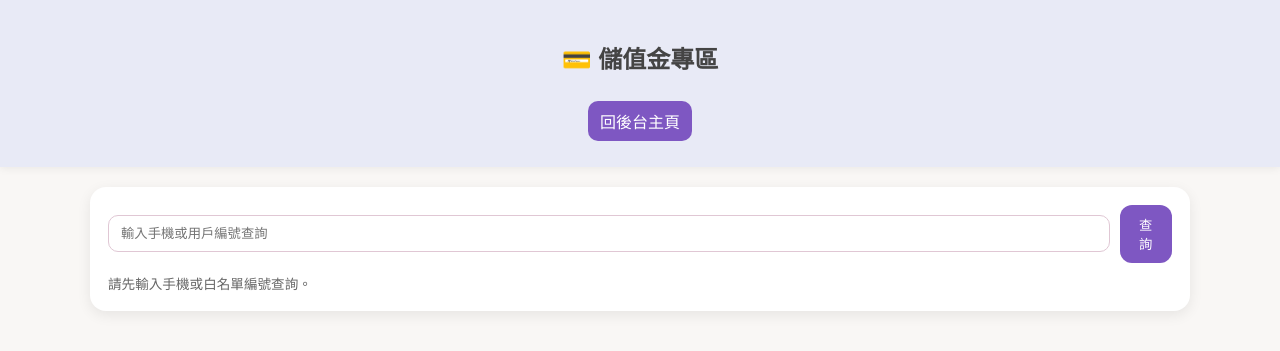
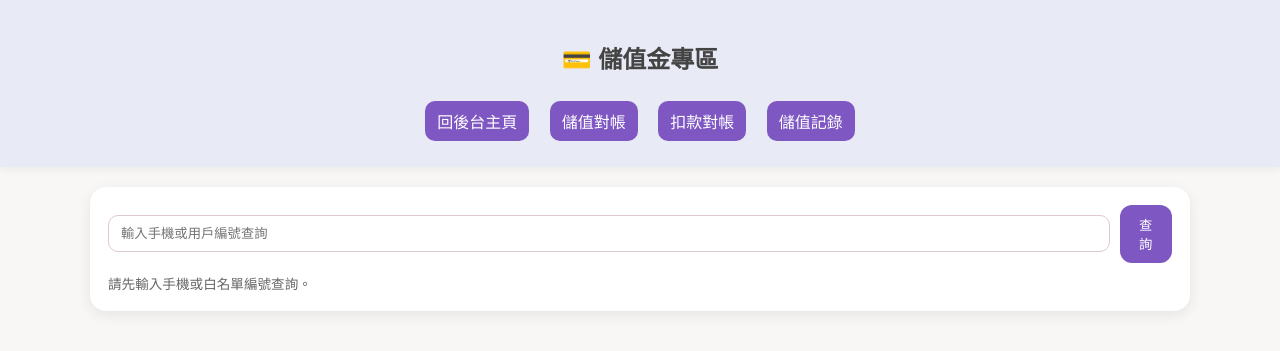
Before and after one commit to Suan0503/Test_Mod, a Flask app: page /admin/wallet in a window 1280 px wide. Shown: the top 351 px of the page. Run offline with Flask 3, Linux system fonts and the light colour scheme; parts of the project's set-up code (start-up, migrations or seed data) failed here and were passed over; some libraries are stand-ins or nearby versions; some web fonts are replaced.

Commit message:
Update wallet.html

```diff
--- a/templates/wallet.html
+++ b/templates/wallet.html
@@ -35,7 +35,10 @@
 <body>
   <div class="header">
     <h2>💳 儲值金專區</h2>
-    <a href="/admin/home">回後台主頁</a>
+  <a href="/admin/home">回後台主頁</a>
+  <a href="/admin/wallet/reconcile">儲值對帳</a>
+  <a href="/admin/wallet/reconcile/consume">扣款對帳</a>
+  <a href="/admin/wallet/summary">儲值記錄</a>
   </div>
   {% with messages = get_flashed_messages(with_categories=true) %}
     {% if messages %}
@@ -65,9 +68,6 @@
 
     {% if wallet %}
       <div style="margin-bottom:18px;display:flex;gap:8px;flex-wrap:wrap">
-        <a href="/admin/wallet/reconcile" style="background:#5e35b1;color:#fff;padding:6px 10px;border-radius:8px;text-decoration:none;font-size:.75rem">儲值對帳</a>
-        <a href="/admin/wallet/reconcile/consume" style="background:#3949ab;color:#fff;padding:6px 10px;border-radius:8px;text-decoration:none;font-size:.75rem">扣款對帳</a>
-        <a href="/admin/wallet/summary" style="background:#283593;color:#fff;padding:6px 10px;border-radius:8px;text-decoration:none;font-size:.75rem">儲值記錄</a>
       </div>
     <div class="row">
       <div class="col">
```
